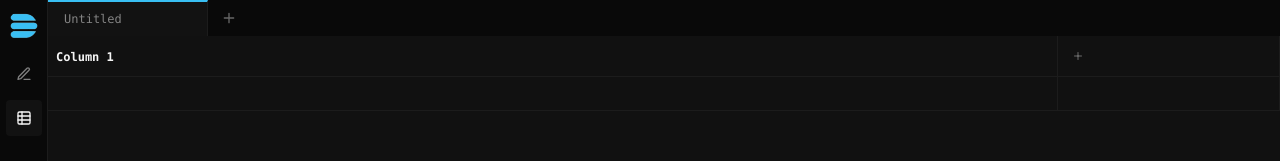
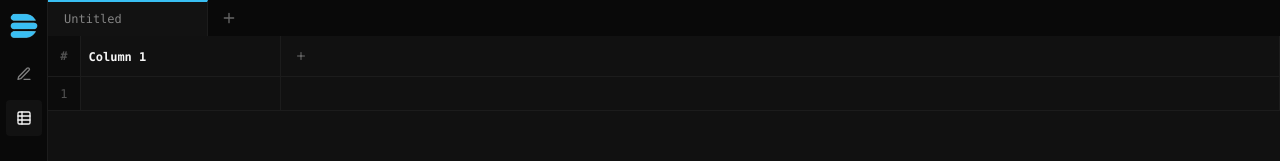
Before and after one commit to masdevan/duhlupa-notecanvas, a Next.js app: page /table in a window 1280 px wide. Shown: the top 161 px of the page. Built offline with nearby package versions, Linux system fonts and the light colour scheme.

Commit message:
feat: add row numbers and fix table column layout

```diff
--- a/components/table/table-grid.tsx
+++ b/components/table/table-grid.tsx
@@ -52,7 +52,7 @@ export default function TableGrid({
       return;
     }
     const width = Math.min(
-      Math.max(resize.startWidth + (event.clientX - resize.startX), 80),
+      Math.max(resize.startWidth + (event.clientX - resize.startX), 200),
       600,
     );
     onResizeColumn(resize.index, width);
@@ -67,11 +67,19 @@ export default function TableGrid({
       <table className="w-full table-fixed border-collapse">
         <thead>
           <tr>
+            <th
+              className="border-b border-r border-edge bg-[#0c0c0c] p-1 text-center font-mono text-xs text-foreground/30"
+              style={{
+                width: `${Math.max(32, String(table.rows.length).length * 9 + 18)}px`,
+              }}
+            >
+              #
+            </th>
             {table.columns.map((column, i) => (
               <th
                 key={i}
                 className="relative border-b border-r border-edge p-2"
-                style={{ width: table.colWidths[i] ?? 200 }}
+                style={{ width: table.colWidths[i] ?? 200, minWidth: 200 }}
               >
                 <input
                   value={column}
@@ -87,7 +95,7 @@ export default function TableGrid({
                 />
               </th>
             ))}
-            <th className="w-11 border-b border-r border-edge p-2">
+            <th className="min-w-11 border-b border-r border-edge p-2">
               <button
                 onClick={handleAddColumn}
                 aria-label="Add column"
@@ -101,6 +109,14 @@ export default function TableGrid({
         <tbody>
           {table.rows.map((row, r) => (
             <tr key={r}>
+              <td
+                className="border-b border-r border-edge bg-[#0c0c0c] p-1 text-center font-mono text-xs text-foreground/30"
+                style={{
+                  width: `${Math.max(32, String(table.rows.length).length * 9 + 18)}px`,
+                }}
+              >
+                {r + 1}
+              </td>
               {row.map((cell, c) => (
                 <td key={c} className="border-b border-r border-edge p-1">
                   <input
@@ -112,7 +128,7 @@ export default function TableGrid({
                   />
                 </td>
               ))}
-              <td className="w-11 border-b border-r border-edge" />
+              <td className="min-w-11 border-b border-r border-edge" />
             </tr>
           ))}
         </tbody>
```
